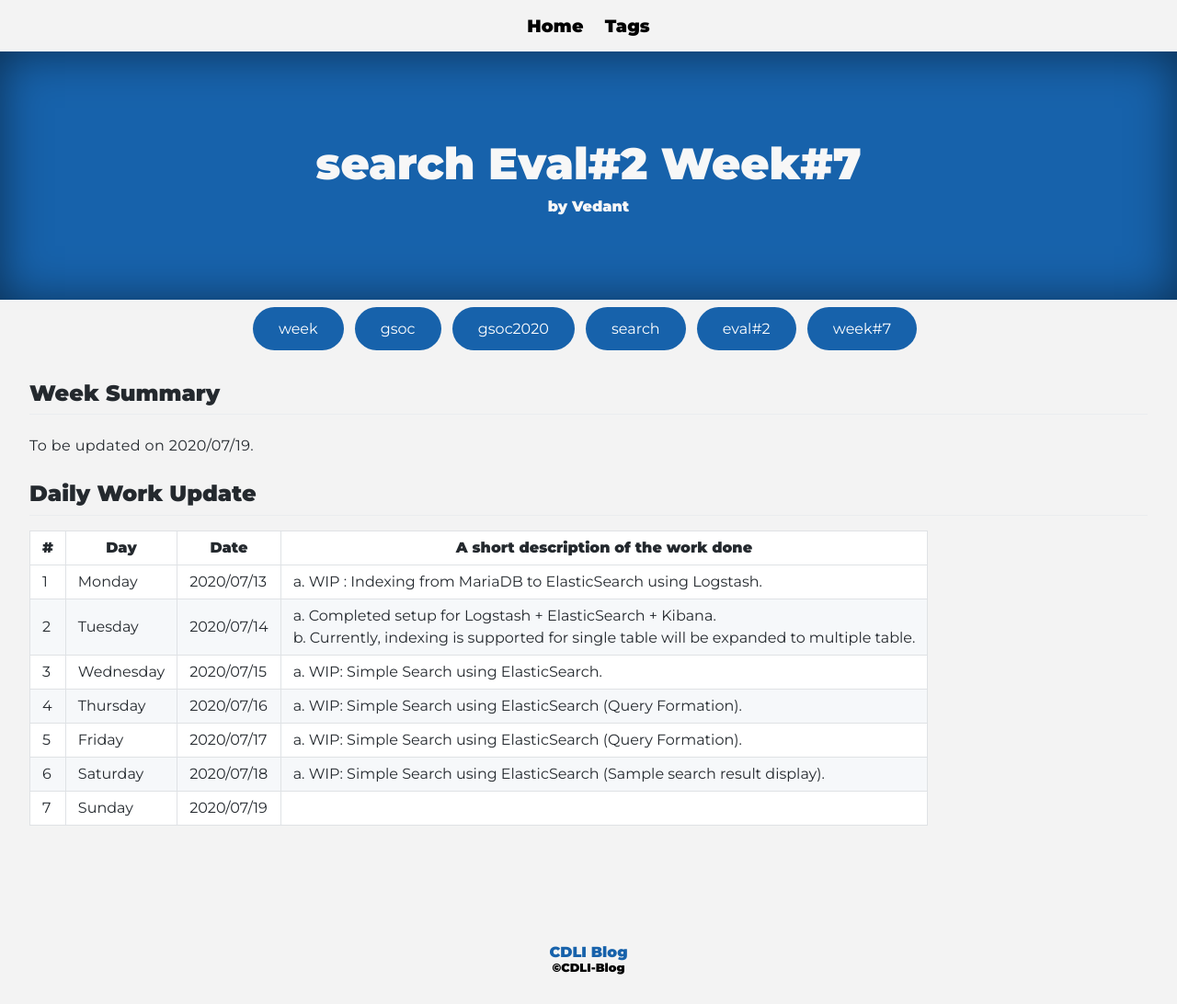
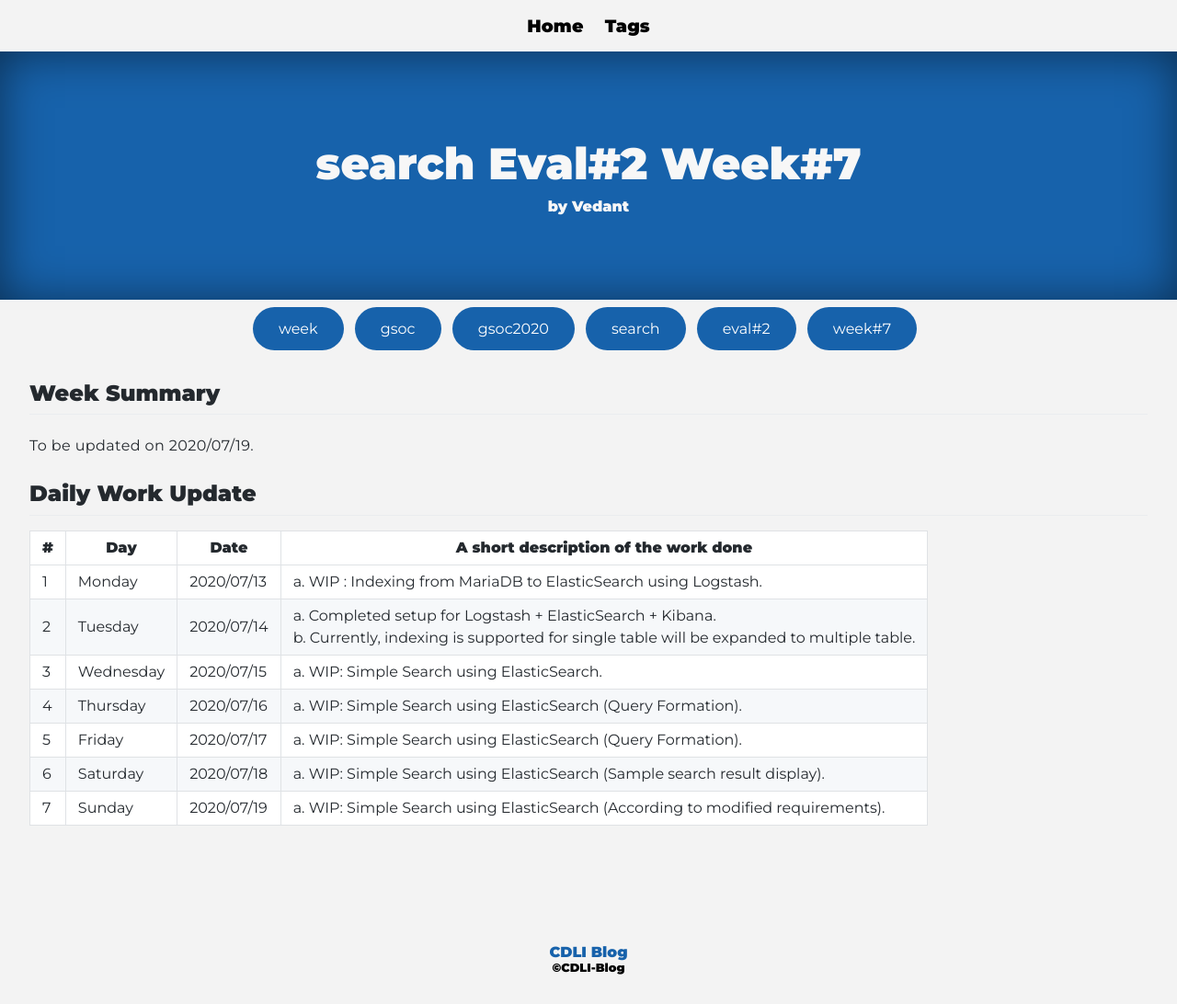
Before and after one commit to cdli-gh/blog, a Jekyll site: the page built from _blog/gsoc20/search/posts/08_week7.md, in a window 1280 px wide. Shown: the whole page at 92% size. Built offline with Jekyll 4.4.1, drawn with Linux system fonts in a browser that asks for light colours; Markdown is read by kramdown in place of the engine named in the settings.

Commit message:
Search : DailyUpdates 7:7

```diff
--- a/_blog/gsoc20/search/posts/08_week7.md
+++ b/_blog/gsoc20/search/posts/08_week7.md
@@ -19,4 +19,4 @@ To be updated on 2020/07/19.
 |4   	| Thursday  	|   2020/07/16	| a. WIP: Simple Search using ElasticSearch (Query Formation).  	|
 |5   	| Friday  	|   2020/07/17	|  a. WIP: Simple Search using ElasticSearch (Query Formation).	|
 |6   	| Saturday  	|   2020/07/18	| a. WIP: Simple Search using ElasticSearch (Sample search result display). 	|
-|7   	| Sunday  	|   2020/07/19	|   	|
+|7   	| Sunday  	|   2020/07/19	|  a. WIP: Simple Search using ElasticSearch (According to modified requirements). 	|
```
